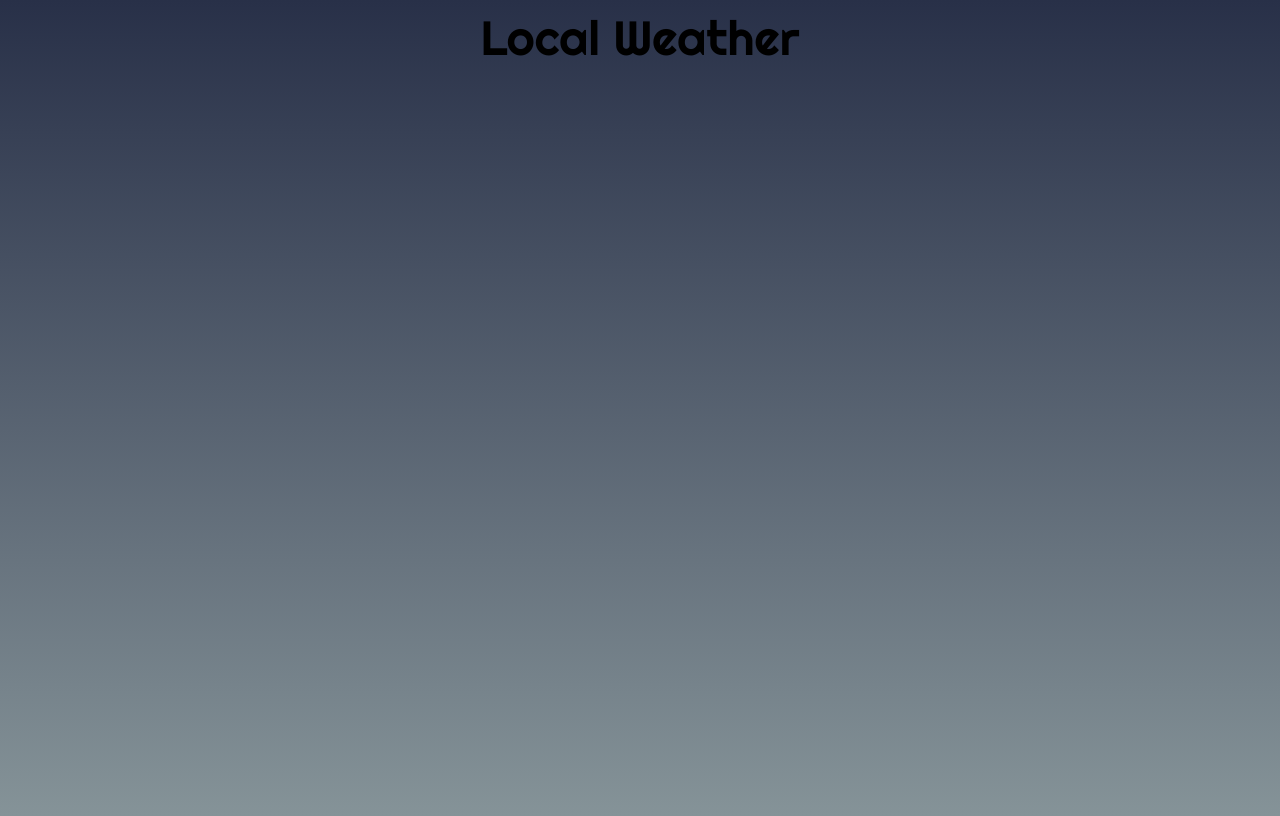
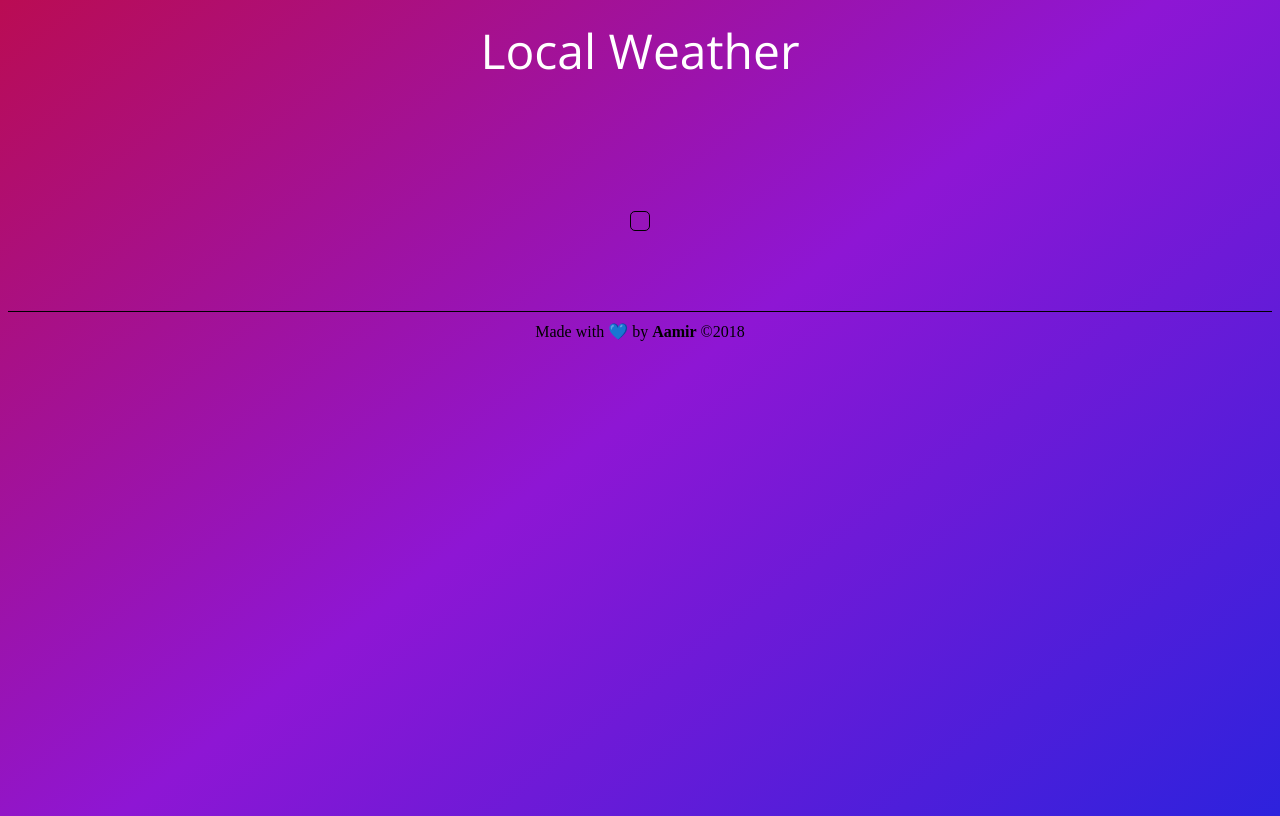
Before and after one commit to aamirrokz/WeatherApp, a plain HTML site: page index.html in a window 1280 px wide. Drawn offline with nearby package versions, Linux system fonts and the light colour scheme.

Commit message:
few more tweaks added footer

```diff
--- a/index.html
+++ b/index.html
@@ -5,7 +5,7 @@
     <meta charset="UTF-8">
     <meta name="viewport" content="width=device-width, initial-scale=1.0">
     <meta http-equiv="X-UA-Compatible" content="ie=edge">
-    <title>Document</title>
+    <title>Local Weather</title>
     <link rel="stylesheet" href="styles.css">
     <script src="https://ajax.googleapis.com/ajax/libs/jquery/3.3.1/jquery.min.js"></script>
     <script src="scripts.js"></script>
@@ -23,5 +23,7 @@
 
 
     </div> <!-- data end -->
+
+    <footer>Made with &#x1F499; by <a href="http://aamirrokz.github.io" target="blank">Aamir</a> ©2018 </footer>
 </body>
 </html>
--- a/scripts.js
+++ b/scripts.js
@@ -10,14 +10,14 @@ $(document).ready(function() {
       // console.log(lat, long);
       let googleAPI = `https://maps.googleapis.com/maps/api/geocode/json?latlng=${lat},${long}&key=AIzaSyD7C2h8efa41XexO9l6LczUTDNYnmLzY2A`;
       let weatherAPI = `https://cors-anywhere.herokuapp.com/https://api.darksky.net/forecast/88d42b58ee77d647c40b6c38d90bba7b/${lat},${long}${exclude}`;
-      // console.log(api);
-      // console.log(googleAPI);
+      console.log(weatherAPI);
+      console.log(googleAPI);
 
       $.ajax({
         url: googleAPI,
         dataType: "json",
         success: function(location) {
-          let city = location.results[0].address_components[2].long_name;
+          let city = location.results[0].address_components[3].long_name;
           $(".city").html(city);
         }
       }); //location api ajax request end
--- a/styles.css
+++ b/styles.css
@@ -1,4 +1,4 @@
-@import url('https://fonts.googleapis.com/css?family=IBM+Plex+Serif:400i|Righteous');
+@import url('https://fonts.googleapis.com/css?family=Open+Sans:300,400,800');
 :root{
   font-size: 16px;
 }
@@ -6,31 +6,27 @@
 body {
   flex-direction: column;
   height: 100vh;
-  background: #283048; /* fallback for old browsers */
-  background: -webkit-linear-gradient(
-    to top,
-    #859398,
-    #283048
-  ); /* Chrome 10-25, Safari 5.1-6 */
-  background: linear-gradient(
-    to top,
-    #859398,
-    #283048
-  ); /* W3C, IE 10+/ Edge, Firefox 16+, Chrome 26+, Opera 12+, Safari 7+ */
+  background: rgb(45,34,221);
+background: linear-gradient(322deg, rgba(45,34,221,1) 0%, rgba(142,22,212,1) 50%, rgba(186,12,83,1) 100%);
+
 }
 #header {
+  padding-top: 0.2em;
   font-size: 3em;
   text-align: center;
-  font-family: 'Righteous', cursive;
+  font-family: 'Open Sans', sans-serif;
+  font-weight: 400;
+  color: #fff;
 }
 .data {
+  color: #000;
   font-size: 2.5em;
   display: flex;
-  height: 75vh;
   align-items: center;
   justify-content: center;
   flex-direction: column;
-  font-family: 'IBM Plex Serif', serif;
+  font-family: 'Open Sans', sans-serif;
+  font-weight: 300;
 }
 
 .city {
@@ -45,9 +41,10 @@ body {
   border: none;
   font-size: 0.9em;
   text-align: center;
-  /* border: 1px solid black; */
+  border: 1px solid black;
   cursor: pointer;
   border-radius: 5px;
+  padding: 9px;
 }
 
 #icon {
@@ -58,3 +55,16 @@ body {
   padding: 0.6em 0;
 
 }
+
+footer {
+  text-align: center;
+  border-top: 1px solid black;
+  margin-top: 5em;
+  padding-top: 10px;
+}
+
+footer a {
+  text-decoration: none;
+  color: black;
+  font-weight: bold;
+}
```
